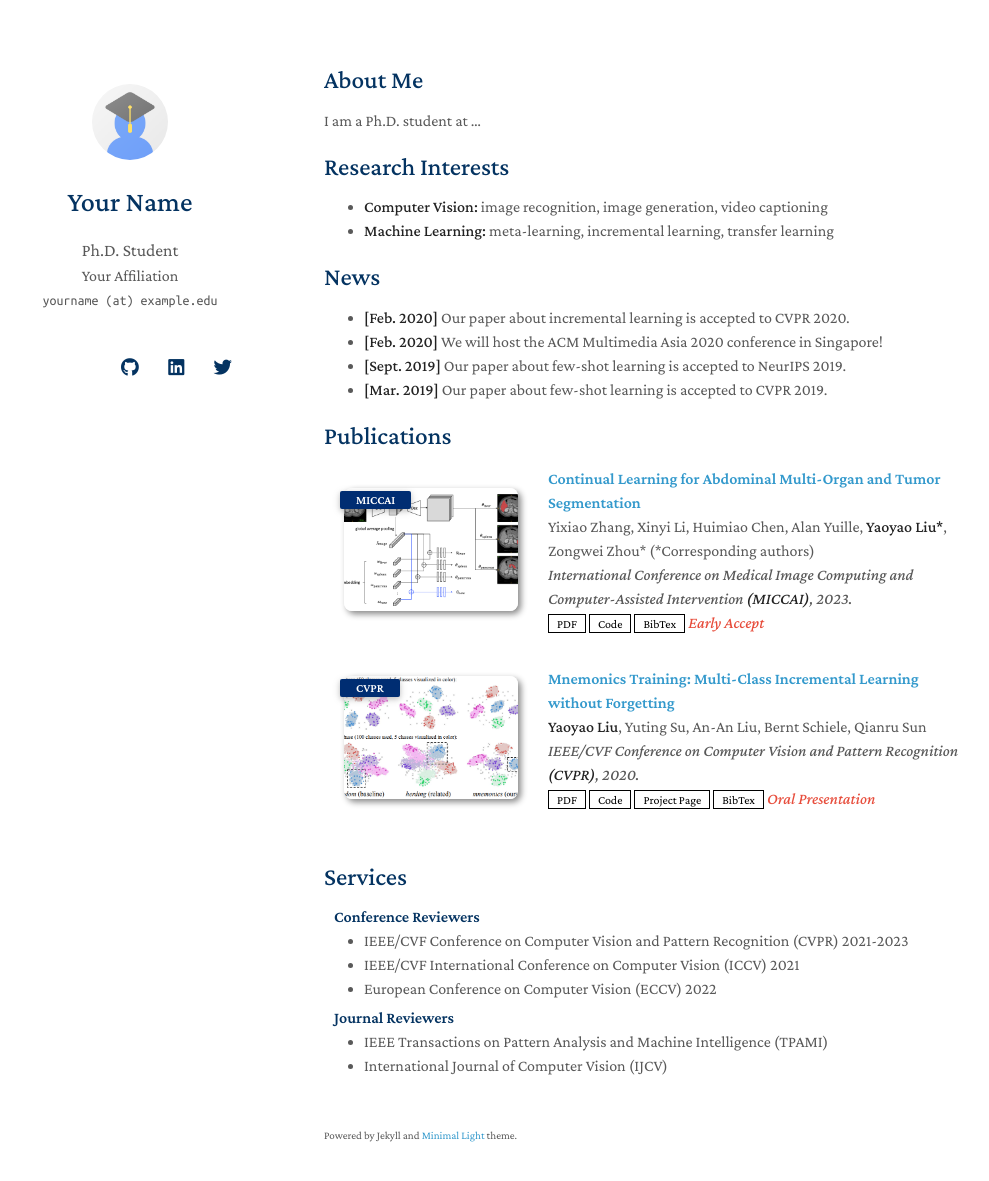
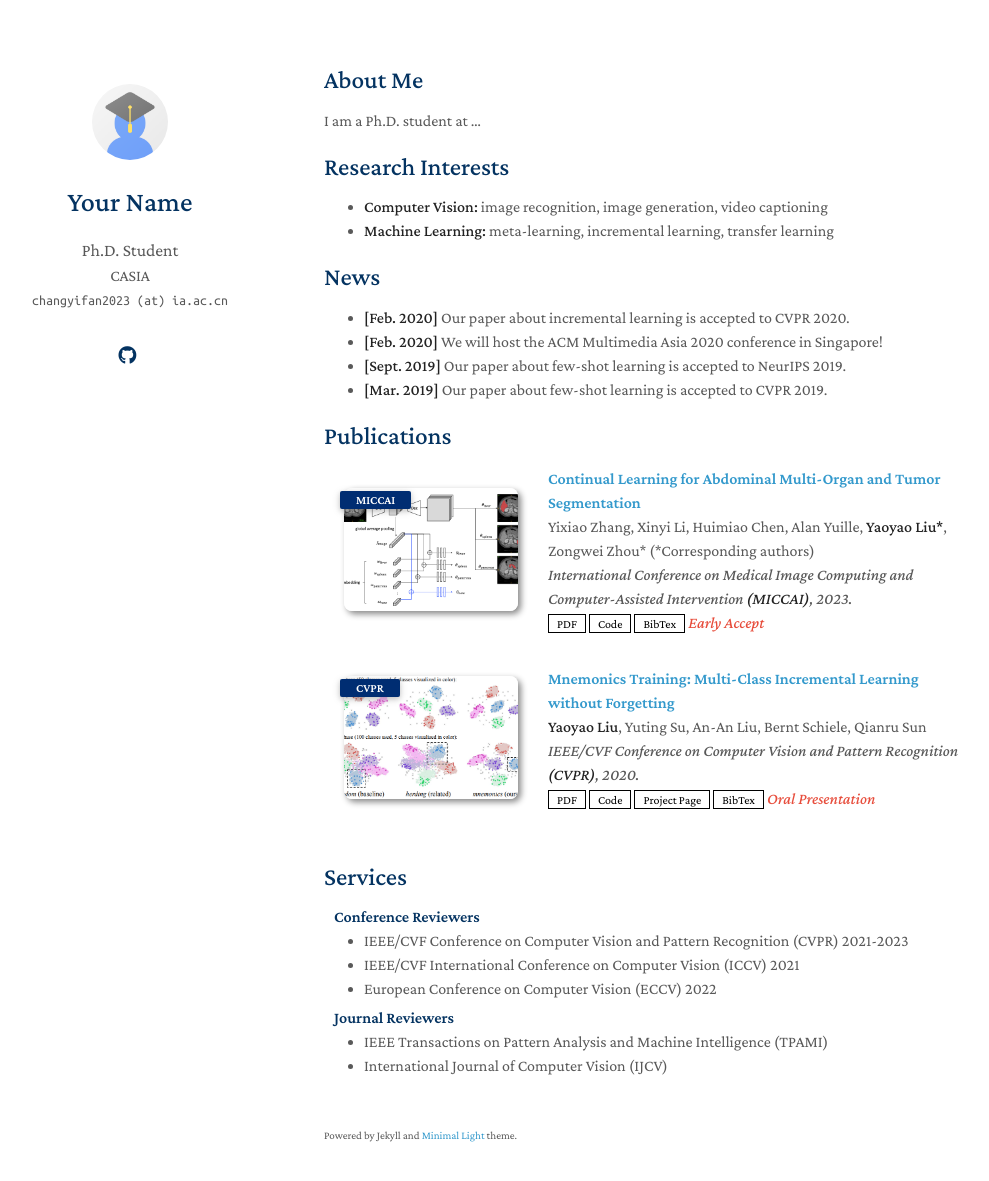
Before and after one commit to yfChang-cv/yfChang-cv, a Jekyll site: the page built from index.md, in a window 1280 px wide and 1216 px high. Shown: the top 1181 px of the window, without its empty margins (146-1135 px from the left). Built offline with Jekyll 4.4.1, drawn with Linux system fonts in a browser that asks for light colours; nearby versions of some CDN libraries; a style sheet for code colours, icons or effects is not loaded; our own code applies the rules of GitHub Pages for plain Markdown files.

```diff
--- a/_config.yml
+++ b/_config.yml
@@ -1,8 +1,8 @@
 # Basic Information
 title: Your Name
 position: Ph.D. Student
-affiliation: Your Affiliation
-email: yourname (at) example.edu
+affiliation: CASIA
+email: changyifan2023 (at) ia.ac.cn
 
 # Search Engine Optimization (SEO)
 # The following information is used to improve the website traffic from search engines, e.g., Google.
@@ -12,11 +12,11 @@ canonical: https://minimal-light-theme.yliu.me/
 
 # Links
 # If you don't need one of them, you may delete the corresponding line.
-google_scholar: https://scholar.google.com/
-cv_link: assets/files/curriculum_vitae.pdf
-github_link: https://github.com/
-linkedin: https://www.linkedin.com/
-twitter: https://twitter.com/
+# google_scholar: https://scholar.google.com/
+# cv_link: assets/files/curriculum_vitae.pdf
+github_link: https://github.com/yfChang-cv
+# linkedin: https://www.linkedin.com/
+# twitter: https://twitter.com/
 
 # Images (e.g., your profile picture and your website's favicon)
 # "favicon" and "favicon_dark" are used for the light and dark modes, respectively.
```
Also changed, not shown: README_de.md (deleted), README_zh_Hans.md (deleted), README_zh_Hant.md (deleted), 1 other file.
